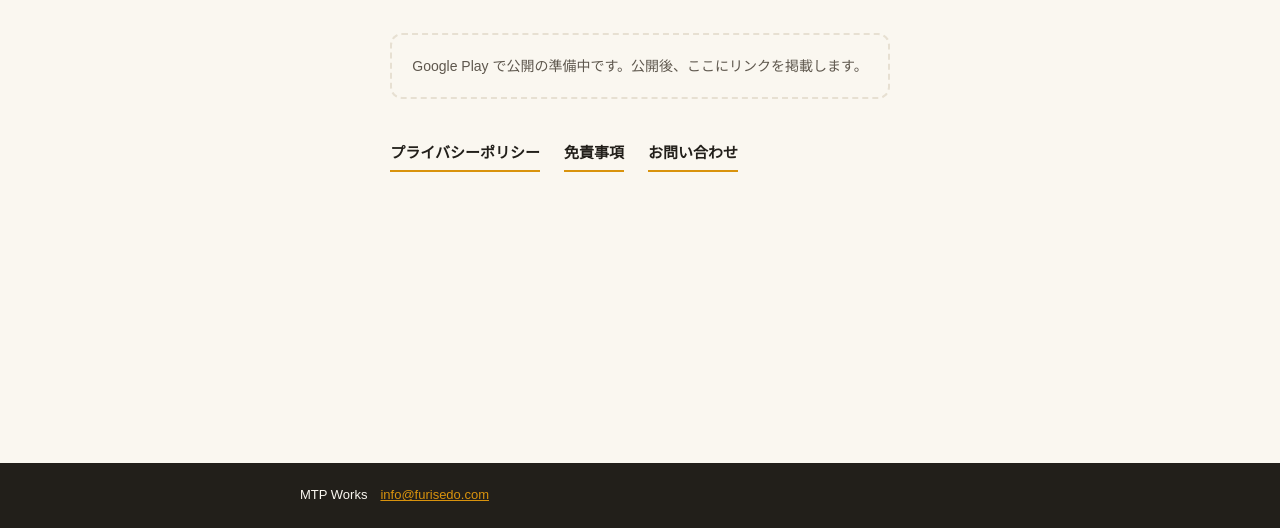
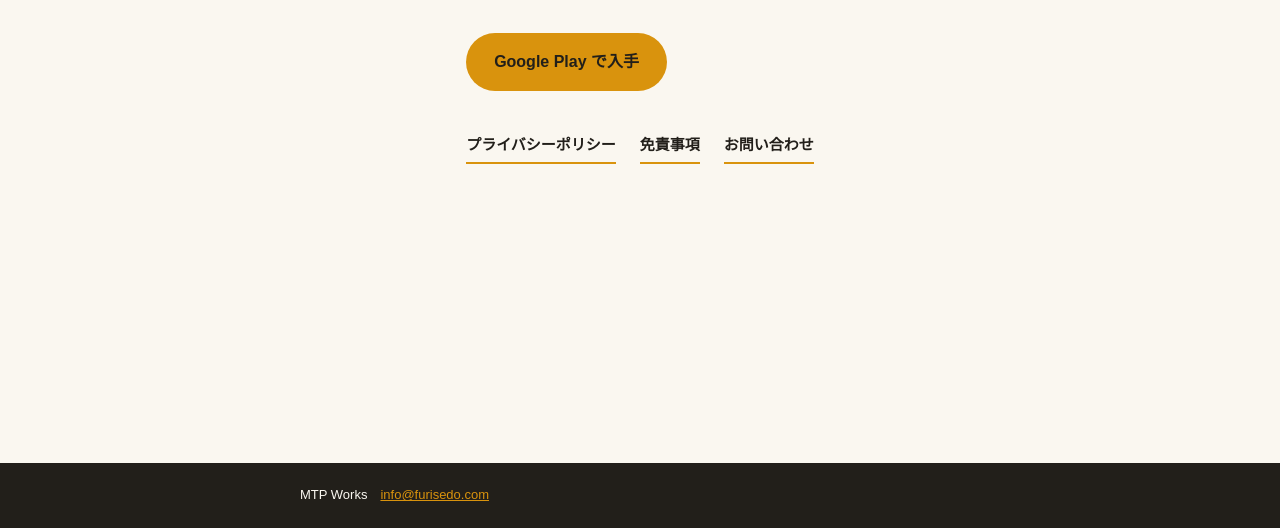
Before and after one commit to jamjam315/furisedo-site, a plain HTML site: page index.html in a window 1280 px wide. Shown: the part 272-800 px from the top of the page. Drawn offline with Linux system fonts and the light colour scheme.

Commit message:
公開日: noindex を外し、Google Play のリンクを置く
Google Play で公開されたため（2026-10-01）。

- 検索結果に出さない指定（noindex）を外す
- 「公開の準備中」の枠を、ストアへのボタンに差し替え
- 検索結果に出るようになるので、説明文も実際の紹介に寄せる

Co-Authored-By: Claude Opus 5 <noreply@anthropic.com>

```diff
--- a/index.html
+++ b/index.html
@@ -4,10 +4,7 @@
 <meta charset="UTF-8">
 <meta name="viewport" content="width=device-width, initial-scale=1.0">
 <title>フリセド | フリマ・せどりの損益管理</title>
-<meta name="description" content="フリセド（フリマ・せどりの損益管理）の案内ページです。">
-<!-- 正式公開まで検索結果に出さない（plan.md §9「事前告知・SNS発信をしない」）。
-     公開時にこの行を消し、ストアリンクを入れる。 -->
-<meta name="robots" content="noindex">
+<meta name="description" content="フリセドは、フリマ販売の出品・売上・在庫（棚卸）・経費をまとめて管理するAndroidアプリです。">
 <link rel="canonical" href="https://furisedo.com/">
 <style>
   :root {
@@ -42,13 +39,17 @@
   .tagline { font-size: 17px; color: var(--text-sub); margin-top: 6px; }
   .pitch { font-size: 16px; margin-top: 28px; }
   .store {
+    display: inline-block;
     margin-top: 36px;
-    padding: 18px 20px;
-    border: 2px dashed var(--line);
-    border-radius: 12px;
-    font-size: 14px;
-    color: var(--text-sub);
+    padding: 14px 28px;
+    border-radius: 999px;
+    background: var(--yamabuki);
+    color: var(--sumi);
+    font-size: 16px;
+    font-weight: 700;
+    text-decoration: none;
   }
+  .store:hover { background: #C2820B; }
   nav { margin-top: 40px; display: flex; flex-wrap: wrap; gap: 14px 24px; }
   nav a {
     color: var(--sumi);
@@ -77,9 +78,7 @@
   <h1>フリセド</h1>
   <p class="tagline">フリマ・せどりの損益管理</p>
 
-  <p class="store">
-    Google Play で公開の準備中です。公開後、ここにリンクを掲載します。
-  </p>
+  <a class="store" href="https://play.google.com/store/apps/details?id=com.furisedo.app">Google Play で入手</a>
 
   <nav>
     <a href="/privacy/">プライバシーポリシー</a>
```
